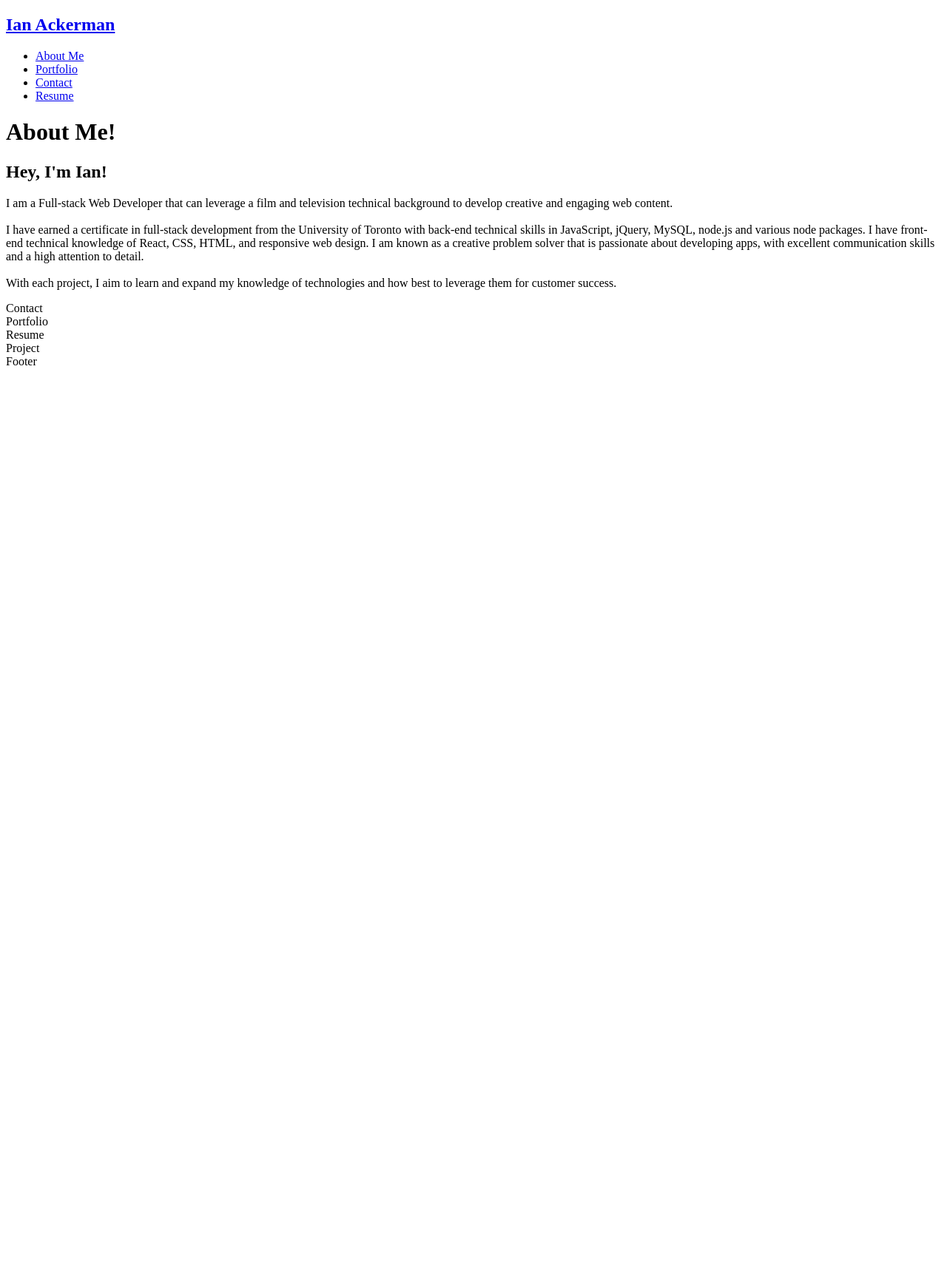
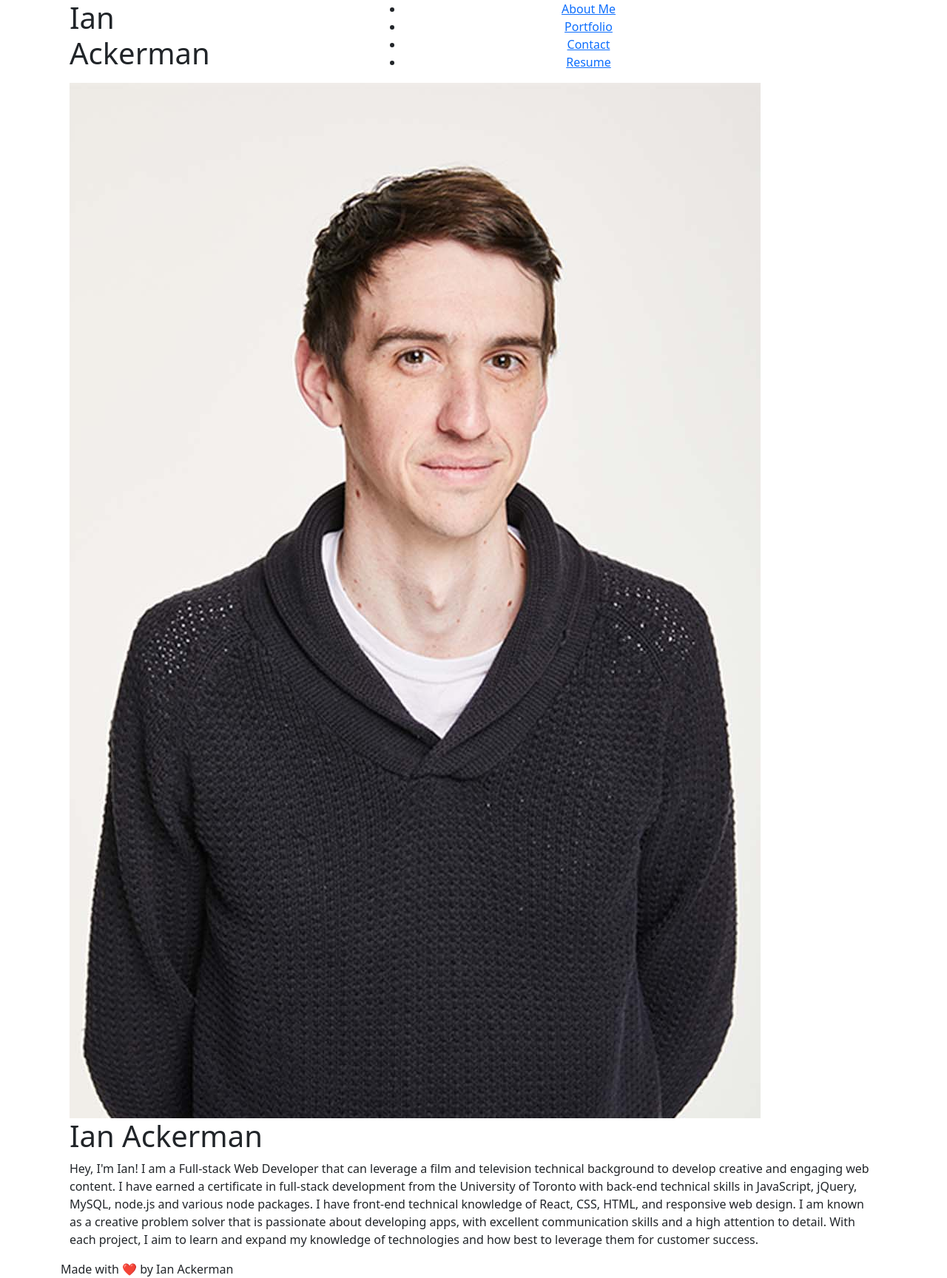
Before and after one commit to ianaack/ianaack-portfolio, a React (Create React App) app: page / in a window 1280 px wide. Shown: the whole page at 74% size. Before the commit the page ends 800 px from the top, so only its background shows below. Built offline with nearby package versions, Linux system fonts and the light colour scheme.

Commit message:
Header Element Created

```diff
--- a/public/index.html
+++ b/public/index.html
@@ -11,12 +11,34 @@
 		/>
 		<link rel="apple-touch-icon" href="%PUBLIC_URL%/logo192.png" />
 		<!-- font script -->
+
 		<!-- animation script -->
-		<!-- css links -->
+
+		<!-- Bootstrap CSS -->
+		<link
+			href="https://cdn.jsdelivr.net/npm/bootstrap@5.1.3/dist/css/bootstrap.min.css"
+			rel="stylesheet"
+			integrity="sha384-1BmE4kWBq78iYhFldvKuhfTAU6auU8tT94WrHftjDbrCEXSU1oBoqyl2QvZ6jIW3"
+			crossorigin="anonymous"
+		/>
+		<link
+			rel="stylesheet"
+			href="https://cdn.jsdelivr.net/npm/bootstrap-icons@1.8.1/font/bootstrap-icons.css"
+		/>
 		<title>Ian Ackerman - Full Stack Developer</title>
 	</head>
 	<body>
 		<noscript>You need to enable JavaScript to run this app.</noscript>
 		<div id="root"></div>
+		<script
+			src="https://cdn.jsdelivr.net/npm/@popperjs/core@2.10.2/dist/umd/popper.min.js"
+			integrity="sha384-7+zCNj/IqJ95wo16oMtfsKbZ9ccEh31eOz1HGyDuCQ6wgnyJNSYdrPa03rtR1zdB"
+			crossorigin="anonymous"
+		></script>
+		<script
+			src="https://cdn.jsdelivr.net/npm/bootstrap@5.1.3/dist/js/bootstrap.min.js"
+			integrity="sha384-QJHtvGhmr9XOIpI6YVutG+2QOK9T+ZnN4kzFN1RtK3zEFEIsxhlmWl5/YESvpZ13"
+			crossorigin="anonymous"
+		></script>
 	</body>
 </html>
--- a/src/App.js
+++ b/src/App.js
@@ -1,31 +1,71 @@
-import React from "react";
+import React, { useState } from "react";
 
 // import components
 import About from "./components/About";
 import Contact from "./components/Contact";
 import Footer from "./components/Footer";
 import Header from "./components/Header";
-import Navigation from "./components/Navigation";
-import Project from "./components/Project";
 import Portfolio from "./components/Portfolio";
 import Resume from "./components/Resume";
 
 function App() {
+	const [sections] = useState([
+		{
+			name: "About",
+		},
+		{
+			name: "Portfolio",
+		},
+		{
+			name: "Contact",
+		},
+		{
+			name: "Resume",
+		},
+	]);
+
+	const [currentSection, setCurrentSection] = useState(sections[0].name);
+
 	return (
-		<>
-			<nav>
-				<Header />
-				<Navigation />
-			</nav>
-			<main>
-				<About />
-				<Contact />
-				<Portfolio />
-				<Resume />
-				<Project />
+		<div className="container">
+			<Header
+				sections={sections}
+				currentSection={currentSection}
+				setCurrentSection={setCurrentSection}
+			></Header>
+			<main className="container">
+				{(() => {
+					if (currentSection === "About") {
+						return (
+							<div>
+								<About></About>
+							</div>
+						);
+					} else if (currentSection === "Portfolio") {
+						return (
+							<div>
+								<Portfolio></Portfolio>
+							</div>
+						);
+					} else if (currentSection === "Contact") {
+						return (
+							<div>
+								<Contact></Contact>
+							</div>
+						);
+					} else if (currentSection === "Resume") {
+						return (
+							<div>
+								<Resume></Resume>
+							</div>
+						);
+					}
+				})()}
 			</main>
-			<Footer />
-		</>
+			<footer className="footer">
+				<Footer></Footer>
+			</footer>
+		</div>
 	);
 }
 
--- a/src/components/About/index.js
+++ b/src/components/About/index.js
@@ -1,21 +1,36 @@
 import React from "react";
+import image from "../../assets/portrait.jpg";
 
 function About() {
-  return(
-    <div id="about">
-      <h1 id="header">About Me!</h1>
-      <h2>Hey, I'm Ian!</h2>
-      <p>
-      I am a Full-stack Web Developer that can leverage a film and television technical background to develop creative and engaging web content.
-      <br />
-      <br />
-      I have earned a certificate in full-stack development from the University of Toronto with back-end technical skills in JavaScript, jQuery, MySQL, node.js and various node packages. I have front-end technical knowledge of React, CSS, HTML, and responsive web design. I am known as a creative problem solver that is passionate about developing apps, with excellent communication skills and a high attention to detail.
-      <br />
-      <br />
-      With each project, I aim to learn and expand my knowledge of technologies and how best to leverage them for customer success.
-      </p>
-    </div>
-  )
+	return (
+		<div className="">
+			<div className="">
+				<img className="" alt="Ian Ackerman" src={image}></img>
+			</div>
+
+			<div className="">
+				<div className="">
+					<h1>Ian Ackerman</h1>
+				</div>
+			</div>
+
+			<div className="">
+				<p>
+					Hey, I'm Ian! I am a Full-stack Web Developer that can leverage a film
+					and television technical background to develop creative and engaging
+					web content. I have earned a certificate in full-stack development
+					from the University of Toronto with back-end technical skills in
+					JavaScript, jQuery, MySQL, node.js and various node packages. I have
+					front-end technical knowledge of React, CSS, HTML, and responsive web
+					design. I am known as a creative problem solver that is passionate
+					about developing apps, with excellent communication skills and a high
+					attention to detail. With each project, I aim to learn and expand my
+					knowledge of technologies and how best to leverage them for customer
+					success.
+				</p>
+			</div>
+		</div>
+	);
 }
 
 export default About;
--- a/src/components/Footer/index.js
+++ b/src/components/Footer/index.js
@@ -1,7 +1,7 @@
 import React from "react";
 
 function Footer() {
-	return <div id="footer">Footer</div>;
+	return <div id="footer">Made with ❤️ by Ian Ackerman</div>;
 }
 
 export default Footer;
--- a/src/components/Header/index.js
+++ b/src/components/Header/index.js
@@ -1,12 +1,28 @@
 import React from "react";
+import Navigation from "../Navigation";
 
-function Header() {
+function Header(props) {
+	const { sections = [], currentSection, setCurrentSection } = props;
+
 	return (
-		<header className="">
-			<h1>
-				<a href="/">Ian Ackerman</a>
-			</h1>
-		</header>
+		<div className="">
+			<header className="">
+				<div className="container">
+					<div className="row">
+						<div className="col-12 col-md-3 text-start">
+							<h1>Ian Ackerman</h1>
+						</div>
+						<nav className="col-12 col-md-6 text-center container">
+							<Navigation
+								sections={sections}
+								currentSection={currentSection}
+								setCurrentSection={setCurrentSection}
+							></Navigation>
+						</nav>
+					</div>
+				</div>
+			</header>
+		</div>
 	);
 }
 
--- a/src/components/Navigation/index.js
+++ b/src/components/Navigation/index.js
@@ -1,6 +1,7 @@
 import React from "react";
 
 function Navigation() {
+
 	return (
 		<ul>
 			<li>
--- /dev/null
+++ b/src/index.css
@@ -0,0 +1,11 @@
+:root {
+	--primary: #2a2d34;
+	--secondary: #5c946e;
+	--tertiary: #30c5ff;
+}
+
+body {
+	font-family: Arial, Helvetica, sans-serif;
+	color: var(--primary);
+	background-color: var(--primary);
+}
```
Also changed, not shown: src/index.js (+5 -4 lines), src/assets/portrait.jpg (added).
